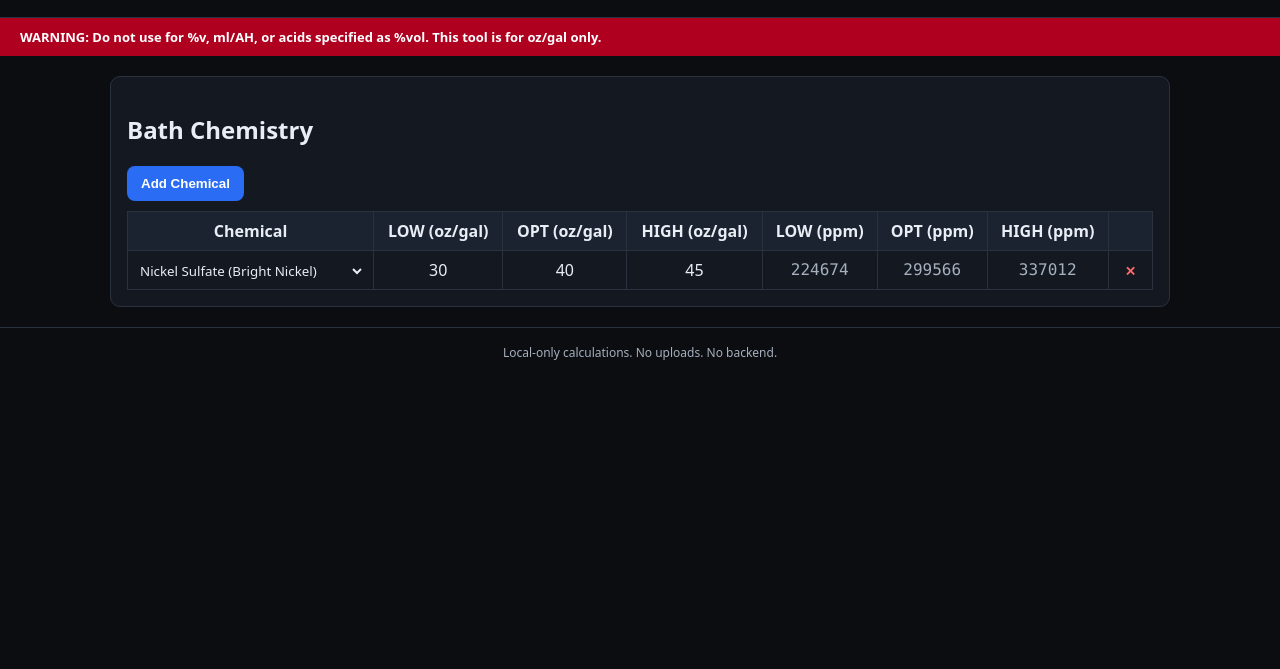
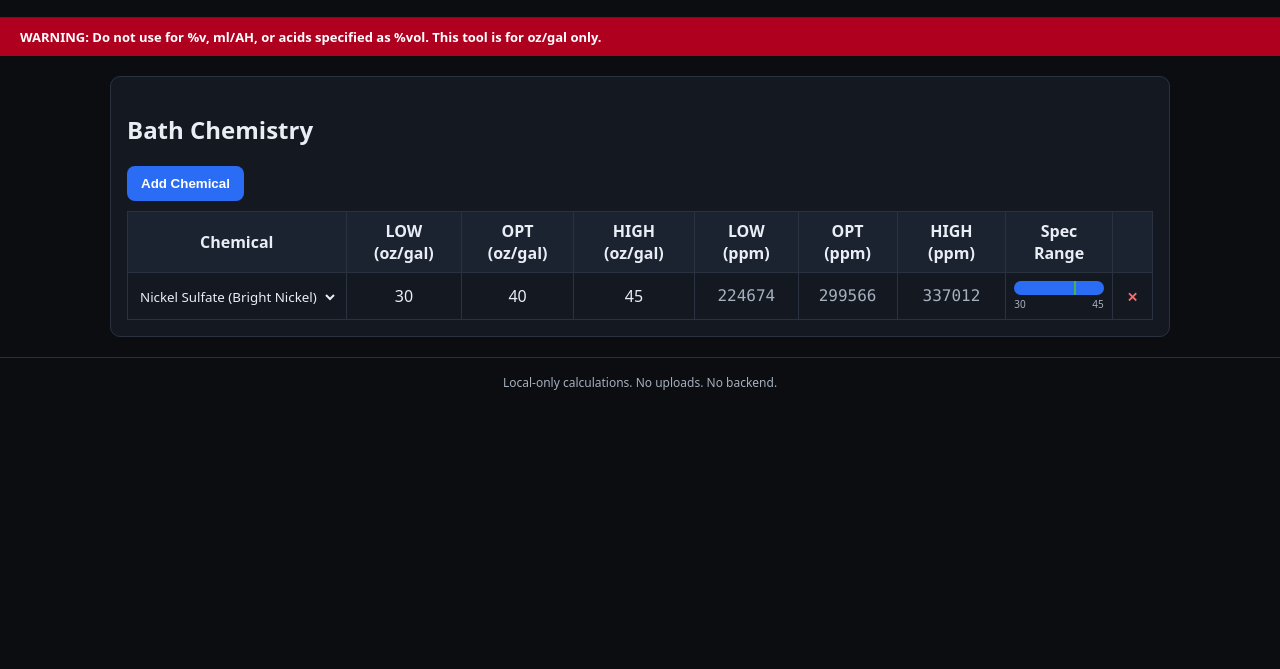
Before and after one commit to theWaffler/ppm-tool, a plain HTML site: page index.html in a window 1280 px wide. Shown: the part 131-800 px from the top of the page. Drawn offline with Linux system fonts and the light colour scheme.

Commit message:
fixed some shit

```diff
--- a/app.js
+++ b/app.js
@@ -23,6 +23,36 @@
     return Math.round(val * OZ_GAL_TO_PPM);
   }
 
+  function createRangeBar(low, opt, high) {
+    const span = high - low;
+
+    const wrapper = document.createElement("div");
+
+    const bar = document.createElement("div");
+    bar.className = "range-bar";
+
+    const fill = document.createElement("div");
+    fill.className = "range-fill";
+    fill.style.left = "0%";
+    fill.style.width = "100%";
+
+    const optMarker = document.createElement("div");
+    optMarker.className = "range-opt";
+    optMarker.style.left = `${((opt - low) / span) * 100}%`;
+
+    bar.appendChild(fill);
+    bar.appendChild(optMarker);
+
+    const labels = document.createElement("div");
+    labels.className = "range-labels";
+    labels.innerHTML = `<span>${low}</span><span>${high}</span>`;
+
+    wrapper.appendChild(bar);
+    wrapper.appendChild(labels);
+
+    return wrapper;
+  }
+
   function addRow() {
     const tr = document.createElement("tr");
 
@@ -45,11 +75,13 @@
     const lowPpmTd = document.createElement("td");
     const optPpmTd = document.createElement("td");
     const highPpmTd = document.createElement("td");
+    [lowPpmTd, optPpmTd, highPpmTd].forEach(td => td.className = "readonly");
 
-    [lowPpmTd, optPpmTd, highPpmTd].forEach(td => td.className = "readonly");
+    const rangeTd = document.createElement("td");
 
     function update() {
       const spec = CHEMICAL_SPECS[select.value];
+
       lowTd.textContent = spec.low;
       optTd.textContent = spec.opt;
       highTd.textContent = spec.high;
@@ -57,6 +89,9 @@
       lowPpmTd.textContent = ozToPpm(spec.low);
       optPpmTd.textContent = ozToPpm(spec.opt);
       highPpmTd.textContent = ozToPpm(spec.high);
+
+      rangeTd.innerHTML = "";
+      rangeTd.appendChild(createRangeBar(spec.low, spec.opt, spec.high));
     }
 
     select.addEventListener("change", update);
@@ -77,6 +112,7 @@
       lowPpmTd,
       optPpmTd,
       highPpmTd,
+      rangeTd,
       delTd
     );
 
--- a/index.html
+++ b/index.html
@@ -13,7 +13,7 @@
       <p class="sub">oz/gal → ppm (mg/L). Mass-based chemicals only.</p>
     </div>
     <div class="meta">
-      <span>v0.2</span>
+      <span>v0.3</span>
       <span id="buildDate"></span>
     </div>
   </header>
@@ -42,6 +42,7 @@
               <th>LOW (ppm)</th>
               <th>OPT (ppm)</th>
               <th>HIGH (ppm)</th>
+              <th>Spec Range</th>
               <th></th>
             </tr>
           </thead>
--- a/style.css
+++ b/style.css
@@ -118,3 +118,35 @@ button.delete {
   border-top: 1px solid var(--border);
   font-size: 12px;
 }
+
+/* ---------- spec range chart ---------- */
+
+.range-bar {
+  position: relative;
+  height: 14px;
+  background: #1b2230;
+  border-radius: 7px;
+  overflow: hidden;
+}
+
+.range-fill {
+  position: absolute;
+  height: 100%;
+  background: #2a6df4;
+}
+
+.range-opt {
+  position: absolute;
+  top: -4px;
+  width: 2px;
+  height: 22px;
+  background: #4caf50;
+}
+
+.range-labels {
+  font-size: 10px;
+  color: var(--muted);
+  display: flex;
+  justify-content: space-between;
+  margin-top: 2px;
+}
```
